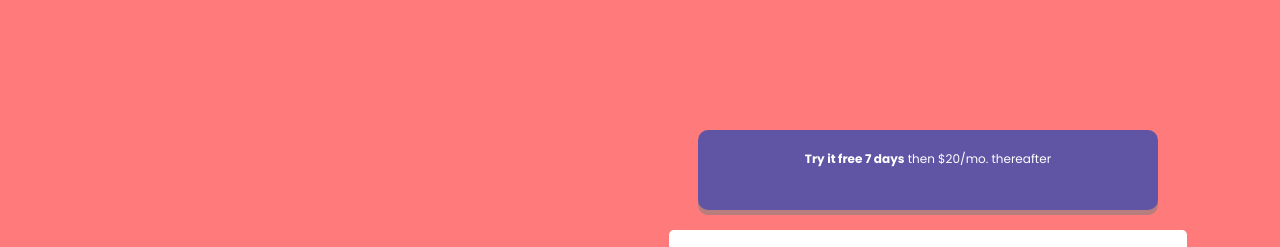
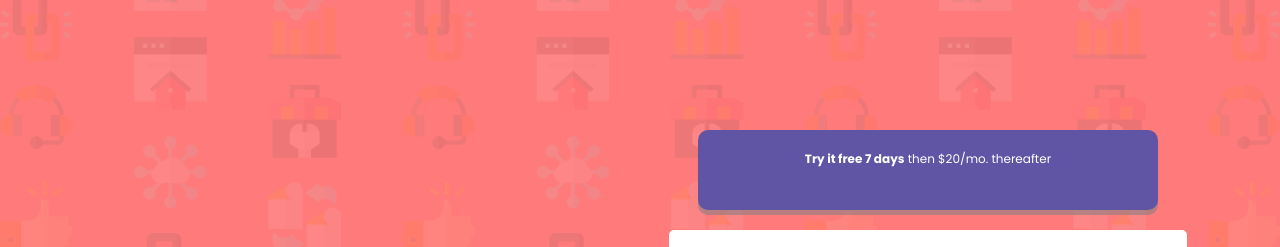
Before and after one commit to dev-mksingh/introsignup-, a plain HTML site: page index.html in a window 1280 px wide. Shown: the top 247 px of the page. Drawn offline with Linux system fonts and the light colour scheme; the site is published under a folder, as on GitHub Pages, so addresses that start at the root find nothing.

Commit message:
Update style.css

```diff
--- a/style.css
+++ b/style.css
@@ -125,7 +125,7 @@ input[type="submit"] {
 @media screen and (min-width: 600px) {
 
     body {
-        background: url('/images/bg-intro-desktop.png');
+        background: url('images/bg-intro-desktop.png');
         background-size: 100%;
         background-repeat: no-repeat;
         background-color: hsl(0, 100%, 74%);
```
